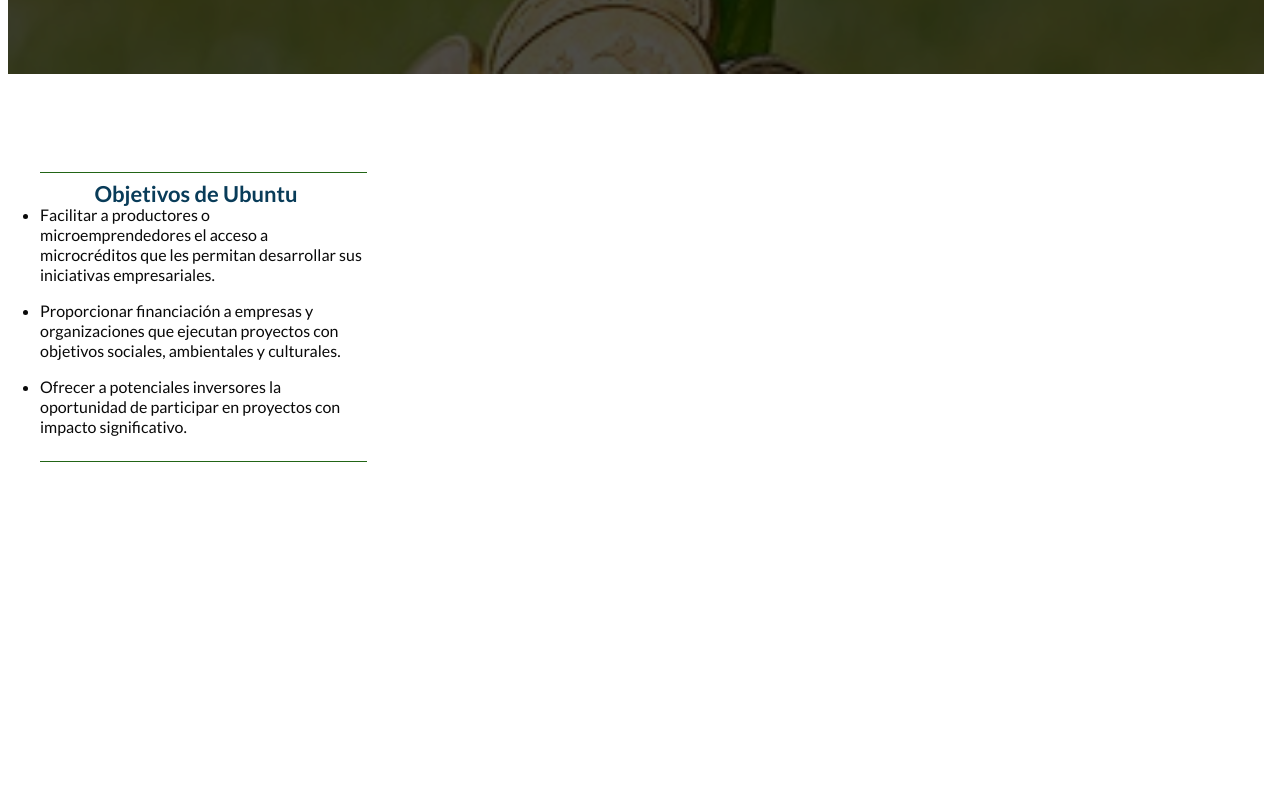
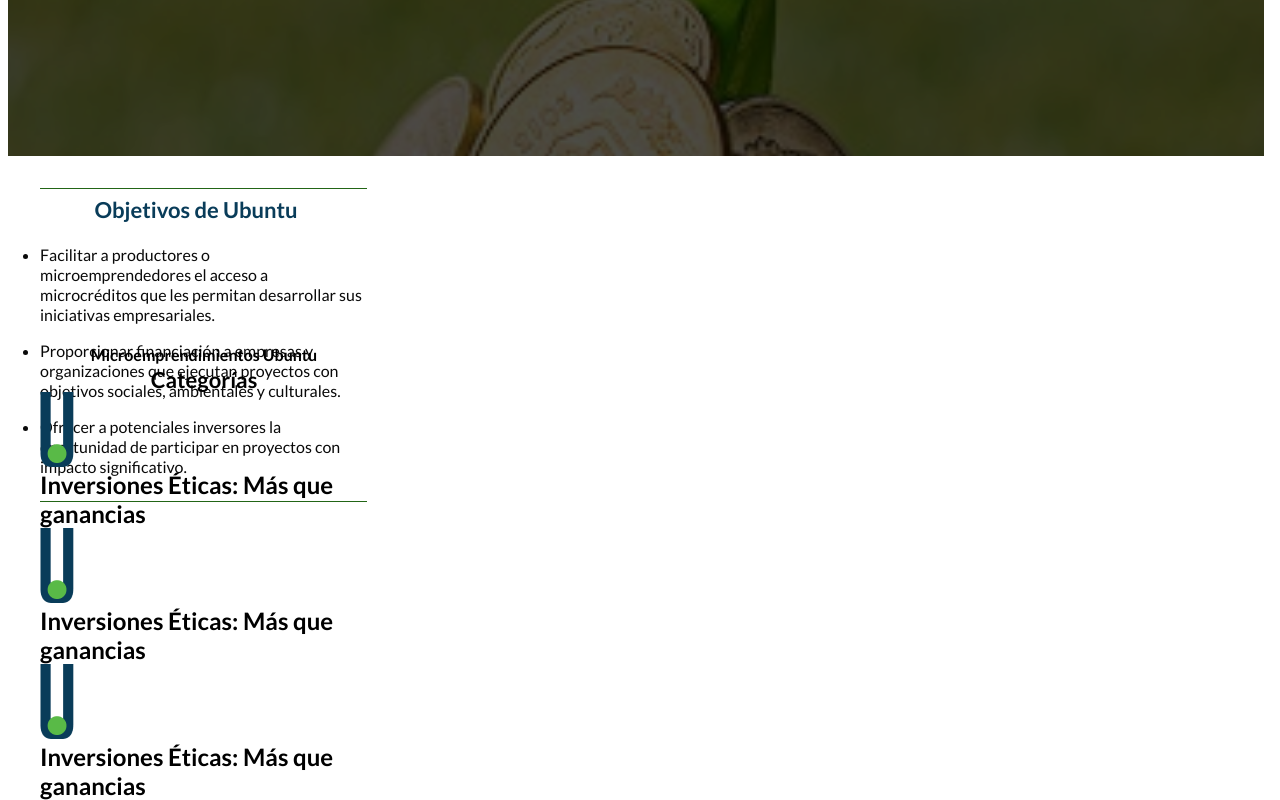
Before and after one commit to veraBytte/rescue, a React (Vite) app: page / in a window 1280 px wide. Shown: the part 475-1275 px from the top of the page. Before the commit the page ends 937 px from the top, so only its background shows below. Built offline with nearby package versions, Linux system fonts and the light colour scheme.

Commit message:
categorias empezadas

```diff
--- /dev/null
+++ b/src/components/categorias/cardCategorias.jsx
@@ -0,0 +1,16 @@
+import { Box } from '@mui/material';
+import React from 'react';
+
+const CardCategorias = (props) => {
+    console.log(props)
+  return (
+    <Box>
+
+      <img src={props.img} alt={props.title} />
+      <h2>{props.title}</h2>
+
+    </Box>
+  )
+}
+
+export default CardCategorias;
--- /dev/null
+++ b/src/components/categorias/categoriasContainer.jsx
@@ -0,0 +1,33 @@
+import React from 'react'
+import CardCategorias from './cardCategorias'
+import foto from '../../img/logo.png'
+
+let info = [
+    {
+        title : 'Inversiones Éticas: Más que ganancias',
+        img : foto,
+    },
+    {
+        title : 'Inversiones Éticas: Más que ganancias',
+        img : foto,
+    },
+    {
+        title : 'Inversiones Éticas: Más que ganancias',
+        img : foto,
+    },
+];
+console.log(info.length)
+
+
+export const CategoriasContainer = () => {
+
+  return (
+
+    <div>
+
+      {info.map((item, index) => (
+        <CardCategorias key={index} title={item.title} img={item.img} />
+      ))}
+    </div>
+  )
+}
--- a/src/components/landing/LandingPage.jsx
+++ b/src/components/landing/LandingPage.jsx
@@ -1,83 +1,172 @@
-import React from 'react';
-import { Box, Container, Typography, TextField, InputAdornment } from '@mui/material';
-import SearchIcon from '@mui/icons-material/Search';
+import React from "react";
+import {
+  Box,
+  Container,
+  Typography,
+} from "@mui/material";
 
-import heroJPG from '../../assets/monedasHierba.jpg'
-import SearchBar from '../common/SearchBar';
+
+import heroJPG from "../../assets/monedasHierba.jpg";
+import SearchBar from "../common/SearchBar";
+import CardCategorias from "../categorias/cardCategorias";
+import { CategoriasContainer } from "../categorias/categoriasContainer";
 
 function LandingPage() {
   return (
-    <Container sx={{position: 'absolute', top: 4,}} >
-
-      <Box  sx={{
-         width: '100%',
-         height: 'fitContent',
-         position: 'relative',
-
-
-
-
-            }} >
-
-        <Box sx={{position:'relative', maxWidth:'120%', width:'109%',right:16 }}>
+    <Container sx={{ position: "absolute", top: 4 }}>
       <Box
         sx={{
-    width: '100%',
-    height: '488px',
-    position: 'absolute',
-
-    top:57,
-
-    backgroundImage: `url(${heroJPG})`,
-    backgroundPosition: 'center',
-    backgroundSize: 'cover',
-    backgroundRepeat: 'no-repeat'
+          width: "100%",
+          height: "fitContent",
+          position: "relative",
         }}
       >
         <Box
           sx={{
-      backgroundColor: 'rgba(0, 0, 0, 0.7)',
-      position: 'absolute',
-      top: '0',
-      width: '100%',
-      height: '100%'
+            position: "relative",
+            maxWidth: "120%",
+            width: "109%",
+            right: 16,
+          }}
+        >
+          <Box
+            sx={{
+              width: "100%",
+              height: "570px",
+              position: "absolute",
+              top: 57,
+              backgroundImage: `url(${heroJPG})`,
+              backgroundPosition: "center",
+              backgroundSize: "cover",
+              backgroundRepeat: "no-repeat",
+            }}
+          >
+            <Box
+              sx={{
+                backgroundColor: "rgba(0, 0, 0, 0.7)",
+                position: "absolute",
+                top: "0",
+                width: "100%",
+                height: "100%",
               }}
             />
           </Box>
-<SearchBar/>
-
-          <Box
-          >
-
-            <Typography sx={{ typography: 'titulos', position: 'absolute', left: 16, top: 176, mb: 1 }} component="h2">FINANCIAMIENTO SOSTENIBLE</Typography>
+          <SearchBar />
 
           <Box>
-              <Typography sx={{ typography: 'parrafos', width: '240px', height: 264, top: 208, left: 16, position: 'absolute' }}> Impulsamos el desarrollo de finanzas de impacto, liderando la transición hacia un modelo financiero sostenible</Typography>
+            <Typography
+              sx={{
+                typography: "titulos",
+                position: "absolute",
+                left: 16,
+                top: 176,
+                mb: 1,
+              }}
+              component="h2"
+            >
+              FINANCIAMIENTO SOSTENIBLE
+            </Typography>
+
+            <Box>
+              <Typography
+                sx={{
+                  typography: "parrafos",
+                  width: "240px",
+                  height: 264,
+                  top: 208,
+                  left: 16,
+                  position: "absolute",
+                }}
+              >
+                {" "}
+                Impulsamos el desarrollo de finanzas de impacto, liderando la
+                transición hacia un modelo financiero sostenible
+              </Typography>
+            </Box>
           </Box>
         </Box>
 
+        <Box
+          sx={{
+            width: "327px",
+            height: "Hug",
+            position: "relative",
+            top: "587px",
+            left: "16px",
+            mt: 2,
+            borderTop: 1,
+            borderBottom: 1,
+            padding: "8px 0px 16px 0px",
+            borderColor: "rgba(34, 101, 22, 1)",
+            gap: "8px",
+          }}
+        >
+          <Typography
+            sx={{
+              typography: "objetivos",
+              height: "48px",
+              width: "242px",
+              textAlign: "center",
+              position: "relative",
+              left: 35,
+            }}
+          >
+            {" "}
+            Objetivos de Ubuntu{" "}
+          </Typography>
 
+          <Box
+            component="ul"
+            sx={{
+              typography: "parrafosObjetivos",
+              width: "328px",
+              height: "240px",
+              paddingLeft: 0,
+            }}
+          >
+            <Box component="li" sx={{ mb: 2 }}>
+              Facilitar a productores o <br /> microemprendedores el acceso a
+              microcréditos que les permitan desarrollar sus iniciativas
+              empresariales.
+            </Box>
+            <Box component="li" sx={{ mb: 2 }}>
+              Proporcionar financiación a empresas y organizaciones que ejecutan
+              proyectos con objetivos sociales, ambientales y culturales.
+            </Box>
+            <Box component="li" sx={{}}>
+              Ofrecer a potenciales inversores la oportunidad de participar en
+              proyectos con impacto significativo.
+            </Box>
+          </Box>
         </Box>
 
-        <Box sx={{ width: '327px', height: 'Hug', position: 'relative', top: "587px", left: '16px', borderTop: 1 , borderBottom: 1,  padding: '8px 0px 16px 0px', borderColor:'rgba(34, 101, 22, 1)' ,gap: '8px' }}>
+        <Box sx={{
+         display: 'flex',
+         width: '20.5rem',
+         height: '1.5rem',
+         flexDirection: 'column',
+         justifyContent: 'center',
+         flexShrink: 0,
+         position: 'absolute',
+         top:'1030px',
+         left:'16px'
+        }}>
+          <Typography sx={{
+            typography:'subCategorias',
 
+          }} >
+          Microemprendimientos Ubuntu
+          </Typography>
+          <Typography sx={{
+            typography:'categorias',
 
-       <Typography sx={{typography: 'objetivos', mb:-3, height:'48px', width:'242px', textAlign: 'center', position:'relative', left:35}}> Objetivos de Ubuntu </Typography>
-
-       <Box component="ul" sx={{ typography: 'parrafosObjetivos', width: '328px', height: '240px', paddingLeft: 0  }}>
-  <Box component="li" sx={{mb:2}}>Facilitar a productores o <br/> microemprendedores el acceso a microcréditos que les permitan desarrollar sus iniciativas empresariales.</Box>
-  <Box component="li" sx={{mb:2}}>Proporcionar financiación a empresas y organizaciones que ejecutan proyectos con objetivos sociales, ambientales y culturales.</Box>
-  <Box component="li" sx={{}}>Ofrecer a potenciales inversores la oportunidad de participar en proyectos con impacto significativo.</Box>
-</Box>
-
-
-
-
+          }} >
+          Categorías
+          </Typography>
+          <CategoriasContainer/>
 
 
         </Box>
-
-
       </Box>
     </Container>
   );
--- a/src/components/publicaciones/Publicaciones.jsx
+++ b/src/components/publicaciones/Publicaciones.jsx
@@ -21,7 +21,7 @@
 
 
       </div>
-      <div>
+      <div className='containerCard'>
 
       <PublicacionesCommon/>
       </div>
--- a/src/styles/Publicaciones.css
+++ b/src/styles/Publicaciones.css
@@ -11,11 +11,14 @@
     flex-direction: column;
     align-items: center;
     justify-content: center;
-    background: url(/img/backgroundPublicaciones.svg);
-    background-repeat:repeat-y;
+
 
 }
 
+.containerCard{
+    background: url(/img/backgroundPublicaciones.svg);
+    background-repeat:repeat-y;
+}
 
 .card{
     margin-top: 2rem;
--- a/src/theme/theme.js
+++ b/src/theme/theme.js
@@ -50,6 +50,25 @@
 
 
       // ... otros estilos que quieras agregar
+    },
+    categorias: {
+      textAlign: 'center',
+      fontFamily: 'Lato',
+      fontSize: '1.375rem',
+      fontStyle: 'normal',
+      fontWeight: 600,
+      lineHeight: '1.5625rem',
+      color: 'black',
+
+    },
+    subCategorias:{
+      textAlign: 'center',
+fontFamily: 'Lato',
+fontSize: '1rem',
+fontStyle: 'normal',
+fontWeight: 600,
+lineHeight: '1.5625rem',
+      color: 'black',
     },
 
     label:{
```
Lines whose indentation alone changed are shown as unchanged.
